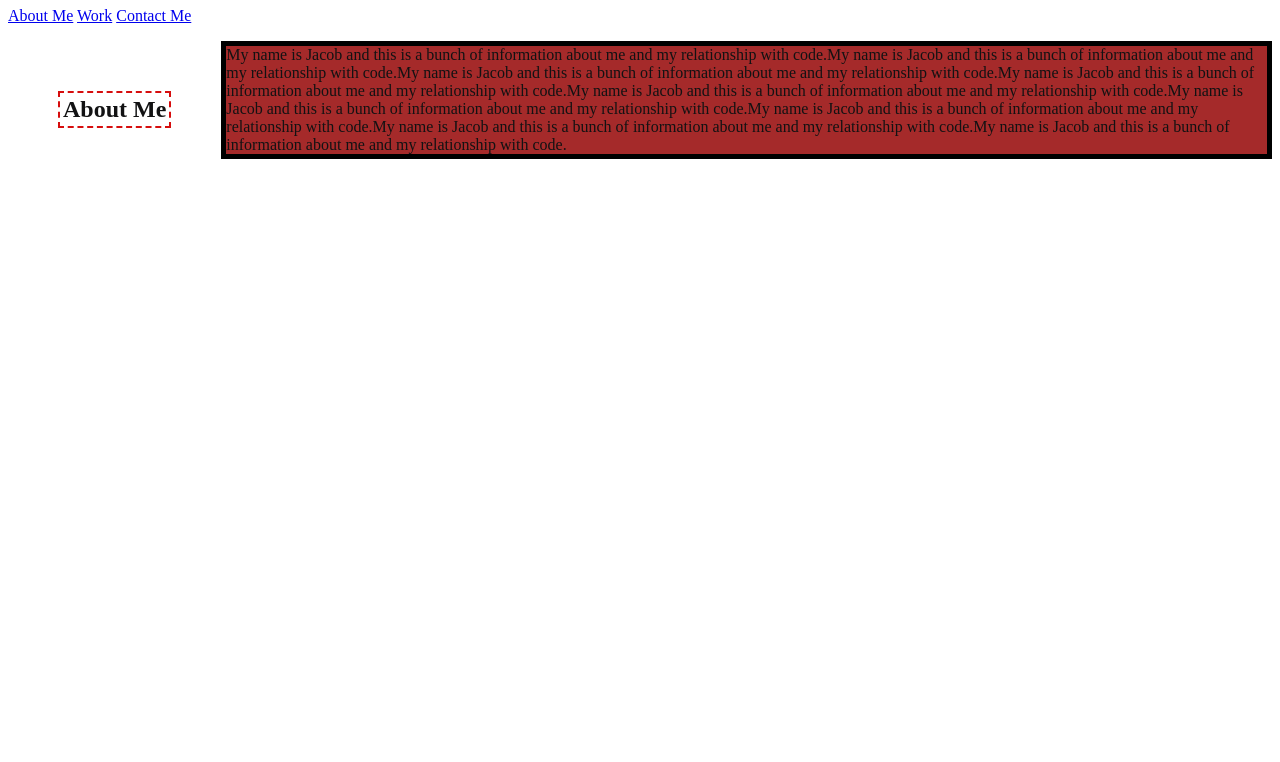
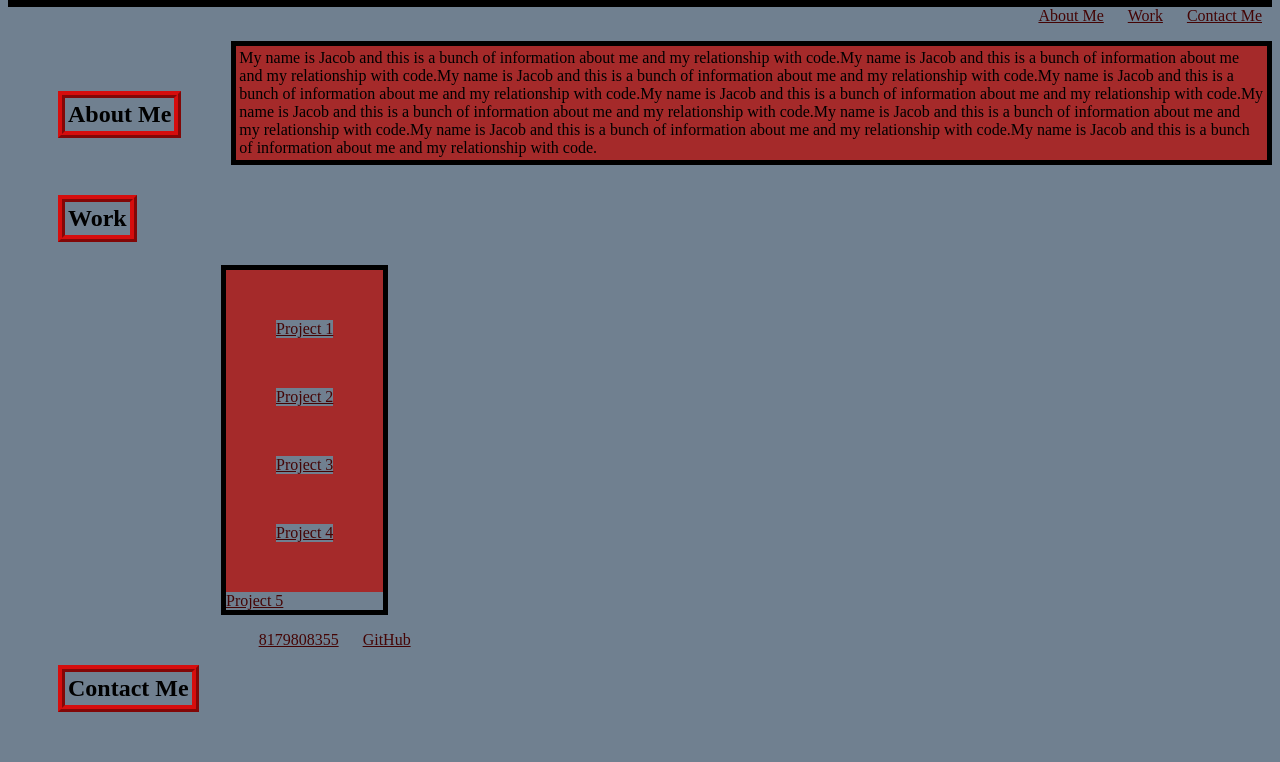
Before and after one commit to Wixom78666/week-2-act, a plain HTML site: page index.html in a window 1280 px wide. Shown: the part 73-835 px from the top of the page. Before the commit the page ends 800 px from the top, so only its background shows below. Drawn offline with Linux system fonts and the light colour scheme.

Commit message:
added styling and began filling content

```diff
--- a/assets/style.css
+++ b/assets/style.css
@@ -1,20 +1,73 @@
-.aboutme {
-    color: rgb(18, 18, 19)
+* {
+    background-color: slategray;
+}
+
+header {
+    background-color: black;
+    color:aliceblue;
+}
+
+nav {
+    text-align: right;
 }
 
 h2 {
     float: left;
     margin: 50px;
     padding: 3px;
-    border: 2px;
-    border-style: dashed;
+    border: 7px;
+    border-style: ridge;
     border-color: rgb(214, 13, 13);
+    display: flex;
+}
+
+h3 {
+    margin: 5px;
+    display: block;
+}
+
+.card {
+    margin: 50px;
 }
 
 p {
     display: flex;
     border: 5px;
+    padding: 3px;
     border-color: black;
     border-style: solid;
     background-color: brown;
 }
+
+li {
+    display: inline;
+    margin: 10px;
+}
+/* Needed to select 'a' elements directly to change the font color. */
+a {
+    color: rgb(68, 4, 4);
+}
+
+.work {
+    display: block;
+    position: relative;
+    left: 213px;
+    border: 5px;
+    border-color: black;
+    border-style: solid;
+    background-color: brown;
+    max-width: fit-content;
+    max-height: fit-content;
+}
+
+.aboutme {
+    margin-bottom: 100px;
+}
+
+#wh2 {
+    margin-top: -70px;
+}
+
+#bigbig {
+    margin: 50px;
+}
--- a/index.html
+++ b/index.html
@@ -10,9 +10,16 @@
         <header>
             <h1>Jacob Wixom</h1>
             <nav class="navbar">
-                <a href="#aboutme">About Me</a>
-                <a href="#work">Work</a>
-                <a href="#contactme">Contact Me</a>
+                <ul>
+                    <li>
+                        <a href="#aboutme">About Me</a>
+                    </li>
+                    <li>
+                        <a href="#work">Work</a>
+                    </li>
+                    <li>
+                    <a href="#contactme">Contact Me</a></ul>
+                    </li>
             </nav>
         </header>
         <main>
@@ -20,6 +27,33 @@
                 <h2>About Me</h2>
                 <p>My name is Jacob and this is a bunch of information about me and my relationship with code.My name is Jacob and this is a bunch of information about me and my relationship with code.My name is Jacob and this is a bunch of information about me and my relationship with code.My name is Jacob and this is a bunch of information about me and my relationship with code.My name is Jacob and this is a bunch of information about me and my relationship with code.My name is Jacob and this is a bunch of information about me and my relationship with code.My name is Jacob and this is a bunch of information about me and my relationship with code.My name is Jacob and this is a bunch of information about me and my relationship with code.My name is Jacob and this is a bunch of information about me and my relationship with code.</p>
             </section>
+            <h2 id="wh2">Work</h2>
+            <section class="work">
+                    <article id="bigbig">
+                        <a href="https://github.com/Wixom78666/week-1-act">Project 1</a>
+                    </article>
+                    <article class="card">
+                        <a href="https://github.com/Wixom78666/Prework-Study-Guide">Project 2</a>
+                    </article>
+                    <article class="card">
+                        <a href="https://github.com/Wixom78666/week-2-act">Project 3</a>
+                    </article>
+                    <article class="card">
+                        <a href=https://github.com/Wixom78666/merge-conflicts>Project 4</a>
+                    </article>
+                    <article>
+                        <a href=https://github.com/Wixom78666/first-day-repo>Project 5</a>
+                    </article>
+                </section>
+            <h2>Contact Me</h2>
+            <ul>
+                <li>
+                    <a href="phone">8179808355</a>
+                </li>
+                <li>
+                    <a href="https://github.com/Wixom78666">GitHub</a>
+                </li>
+            </ul>
         </main>
     </body>
 </html>
```
